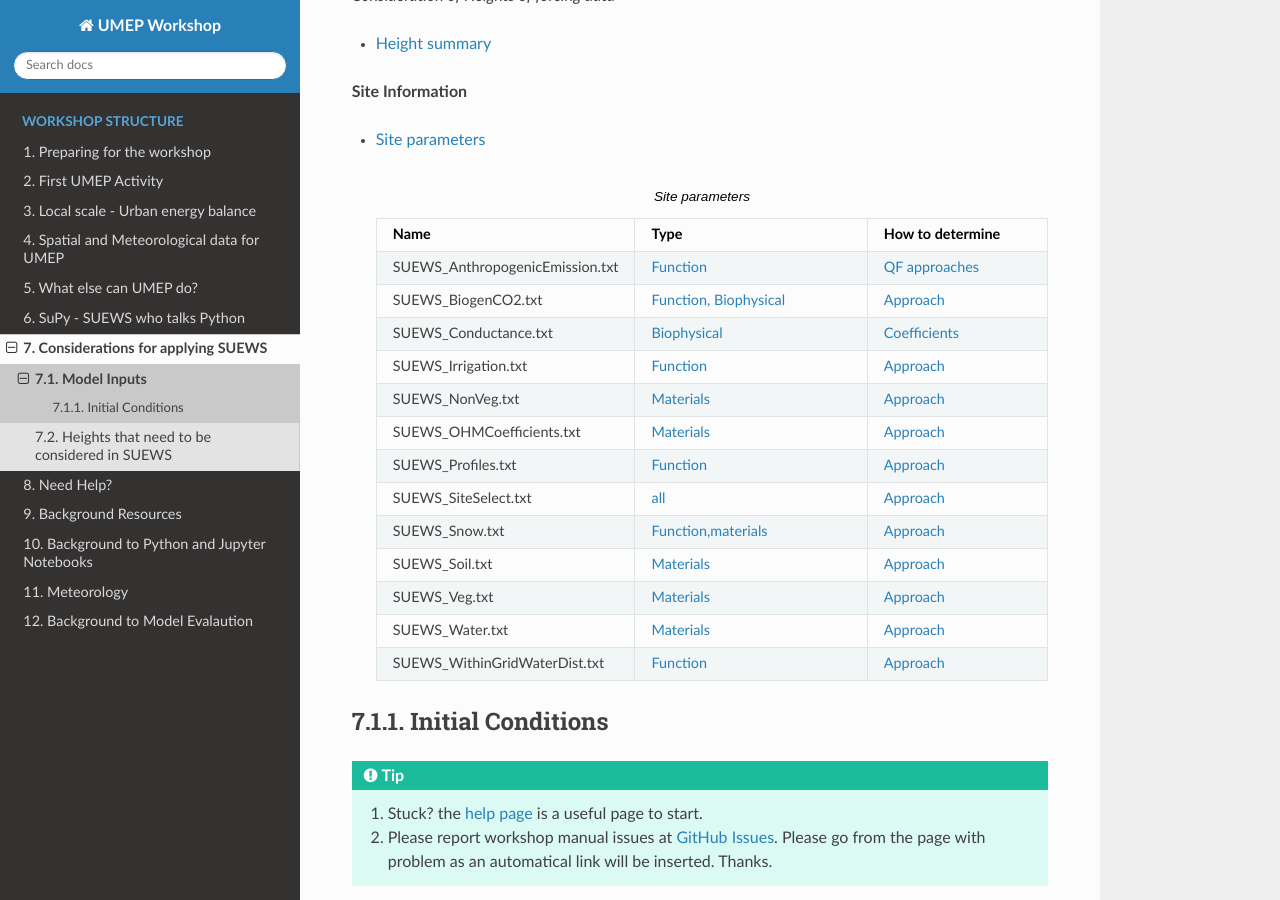
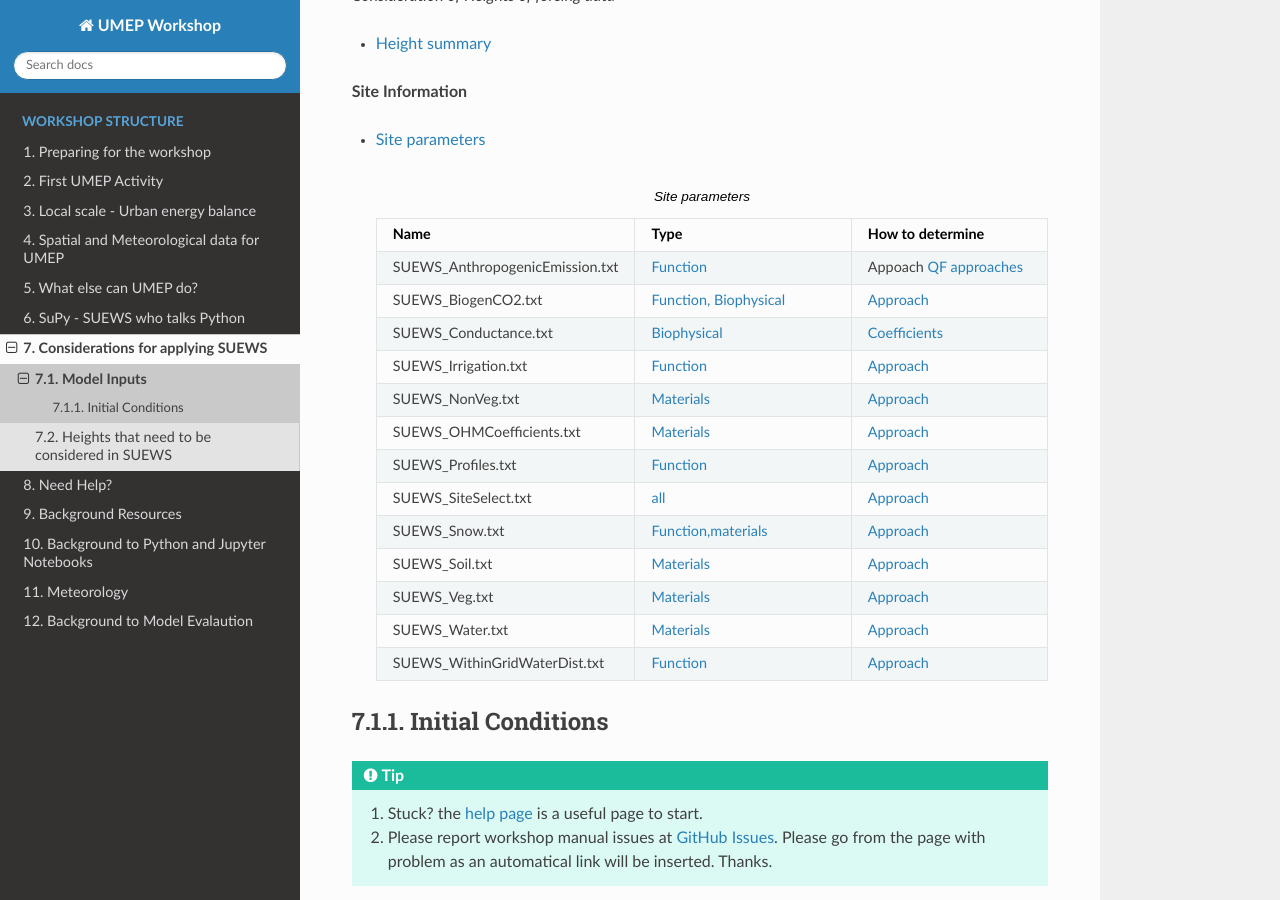
Before and after one commit to Urban-Meteorology-Reading/UMEP-Workshop, a Sphinx documentation site: the page built from source/Parameters/Consider1.rst, in a window 1280 px wide and 900 px high, scrolled down 464 px. Built offline with Sphinx 7.4.7 and the Read the Docs theme 2.0.0, drawn with Linux system fonts in a browser that asks for light colours; pages that are not in the unit, such as notebooks, are missing from menus.

Commit message:
Update Consider1.rst

```diff
--- a/source/Parameters/Consider1.rst
+++ b/source/Parameters/Consider1.rst
@@ -32,7 +32,7 @@ Model Inputs
      - How to determine
    * - SUEWS_AnthropogenicEmission.txt
      - `Function <https://suews.readthedocs.io/en/latest/input_files/SUEWS_SiteInfo/SUEWS_AnthropogenicEmission.html>`_
-     - `QF approaches <T1>`
+     -  Appoach `QF approaches <T1>`
    * - SUEWS_BiogenCO2.txt
      - `Function, Biophysical <https://suews.readthedocs.io/en/latest/input_files/SUEWS_SiteInfo/SUEWS_BiogenCO2.html>`_
      - `Approach <T1-w>`_
```
